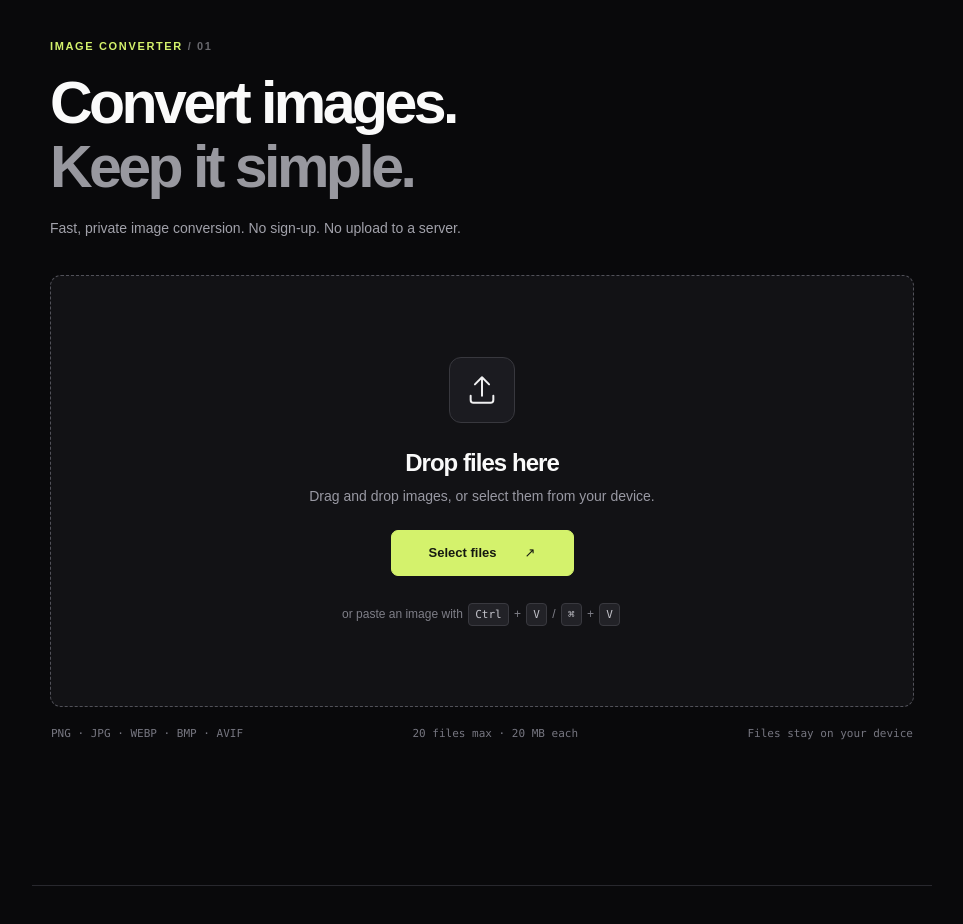
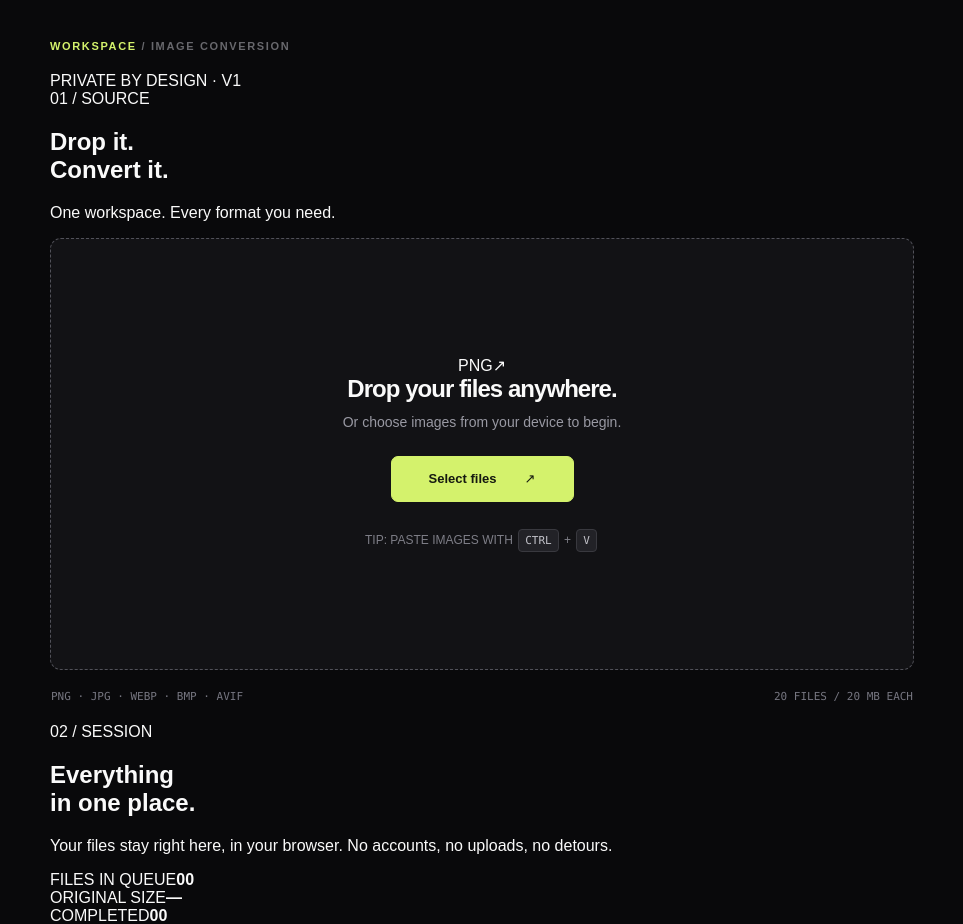
Before and after one commit to shymok-nt/ConvertTrio, a Next.js app: page / in a window 1280 px wide. Shown: the part 100-1024 px from the top of the page, without its empty margins (158-1121 px from the left). Built offline with nearby package versions, Linux system fonts and the light colour scheme.

Commit message:
design: build distinct split-screen conversion studio with live session sidebar

```diff
--- a/src/app/page.tsx
+++ b/src/app/page.tsx
@@ -124,6 +124,9 @@ export default function HomePage() {
 
   const finished = queue.filter((item) => item.status === "done").length;
   const pending = queue.filter((item) => item.status === "ready" || item.status === "error").length;
+  const totalBytes = queue.reduce((sum, item) => sum + item.file.size, 0);
+  const errors = queue.filter((item) => item.status === "error").length;
+  const conversionProgress = queue.length ? Math.round((finished / queue.length) * 100) : 0;
 
   return (
     <main className="shell">
@@ -132,43 +135,89 @@ export default function HomePage() {
         <div className="header-right"><span className="header-status"><span className="online-dot" /> Browser-based conversion</span><a href="#about" className="header-link">How it works</a></div>
       </header>
       <div className="workspace" id="converter">
-        <div className="intro"><div className="intro-label">IMAGE CONVERTER <span> / 01</span></div><h1>Convert images.<br /><span>Keep it simple.</span></h1><p>Fast, private image conversion. No sign-up. No upload to a server.</p></div>
+        <div className="workspace-heading">
+          <div className="intro-label">WORKSPACE <span>/ IMAGE CONVERSION</span></div>
+          <span className="workspace-version">PRIVATE BY DESIGN · V1</span>
+        </div>
         <input ref={inputRef} className="sr-only" type="file" multiple accept="image/png,image/jpeg,image/webp,image/bmp,image/avif,.bmp,.avif" aria-label="Select images" onChange={(event) => { if (event.target.files) addFiles(event.target.files); event.target.value = ""; }} />
+        <div className="studio-layout">
+          <section className="studio-main" aria-label="Image workspace">
+            <div className="studio-title">
+              <span className="section-overline">01 / SOURCE</span>
+              <h1>Drop it.<br /><span>Convert it.</span></h1>
+              <p>One workspace. Every format you need.</p>
+            </div>
             {queue.length === 0 ? (
-          <section className={`dropzone ${dragging ? "dragging" : ""}`} aria-label="Upload images"
+              <div className={`dropzone ${dragging ? "dragging" : ""}`} aria-label="Upload images"
                 onDragEnter={(event) => { event.preventDefault(); dragDepthRef.current++; setDragging(true); }}
                 onDragOver={(event) => { event.preventDefault(); event.dataTransfer.dropEffect = "copy"; }}
                 onDragLeave={(event) => { event.preventDefault(); dragDepthRef.current = Math.max(0, dragDepthRef.current - 1); if (dragDepthRef.current === 0) setDragging(false); }}
                 onDrop={(event) => { event.preventDefault(); dragDepthRef.current = 0; setDragging(false); addFiles(event.dataTransfer.files); }}>
-            <div className="drop-icon" aria-hidden="true"><svg width="34" height="34" viewBox="0 0 24 24" fill="none" stroke="currentColor" strokeWidth="1.4" strokeLinecap="round" strokeLinejoin="round"><path d="M12 16V3m0 0-5 5m5-5 5 5M4 16v3a2 2 0 0 0 2 2h12a2 2 0 0 0 2-2v-3"/></svg></div>
-            <h2>Drop files here</h2>
-            <p>Drag and drop images, or select them from your device.</p>
+                <div className="drop-illustration" aria-hidden="true">
+                  <div className="illustration-sheet illustration-sheet-back" />
+                  <div className="illustration-sheet illustration-sheet-front"><span>PNG</span><span>↗</span></div>
+                </div>
+                <h2>Drop your files anywhere.</h2>
+                <p>Or choose images from your device to begin.</p>
                 <button type="button" className="primary-button select-button" onClick={() => inputRef.current?.click()}>Select files <span aria-hidden="true">↗</span></button>
-            <div className="drop-hint">or paste an image with <kbd>Ctrl</kbd> + <kbd>V</kbd> / <kbd>⌘</kbd> + <kbd>V</kbd></div>
-          </section>
+                <div className="drop-hint">TIP: PASTE IMAGES WITH <kbd>CTRL</kbd> + <kbd>V</kbd></div>
+              </div>
             ) : (
-          <section className="queue-panel" aria-label="Conversion queue">
-            <div className="queue-header"><div><h2>Your files <span>{queue.length}</span></h2><p>Choose an output format for each image.</p></div><div className="queue-header-actions"><button type="button" className="secondary-button" disabled={working || queue.length >= 20} onClick={() => inputRef.current?.click()}>+ Add files</button><button type="button" className="ghost-button" disabled={working} onClick={clearAll}>Clear all</button></div></div>
+              <div className="queue-panel" aria-label="Conversion queue">
+                <div className="queue-header">
+                  <div><span className="section-overline">YOUR QUEUE</span><h2>{queue.length} image{queue.length !== 1 ? "s" : ""} ready</h2></div>
+                  <div className="queue-header-actions">
+                    <button type="button" className="secondary-button" disabled={working || queue.length >= 20} onClick={() => inputRef.current?.click()}>+ Add files</button>
+                    <button type="button" className="ghost-button" disabled={working} onClick={clearAll}>Clear all</button>
+                  </div>
+                </div>
                 <div className="queue-table" role="list">
                   {queue.map((item) => (
                     <div className="queue-row" role="listitem" key={item.id}>
                       <div className="file-icon" aria-hidden="true"><svg width="20" height="20" viewBox="0 0 24 24" fill="none" stroke="currentColor" strokeWidth="1.5" strokeLinecap="round" strokeLinejoin="round"><path d="M14 2H6a2 2 0 0 0-2 2v16a2 2 0 0 0 2 2h12a2 2 0 0 0 2-2V8z"/><path d="M14 2v6h6M8 15l3-3 2 2 2-2 2 3"/></svg></div>
-                  <div className="file-main"><strong title={item.file.name}>{item.file.name}</strong><span>{formatBytes(item.file.size)} <span className="file-divider">·</span> {item.status === "done" ? "Converted" : item.status === "converting" ? "Processing…" : item.status === "error" ? "Failed" : "Ready"}</span>
+                      <div className="file-main">
+                        <strong title={item.file.name}>{item.file.name}</strong>
+                        <span>{formatBytes(item.file.size)} <span className="file-divider">·</span> {item.status === "done" ? "Converted" : item.status === "converting" ? "Processing…" : item.status === "error" ? "Failed" : "Ready"}</span>
                         {item.status === "converting" && <div className="row-progress" role="progressbar" aria-label={`Converting ${item.file.name}`} aria-valuenow={item.progress} aria-valuemin={0} aria-valuemax={100}><div style={{ width: `${item.progress}%` }} /></div>}
                         {item.status === "error" && <small className="row-error" role="status">{item.error}</small>}
                       </div>
-                  <div className="row-actions"><label className="format-label" htmlFor={`format-${item.id}`}>TO</label><select id={`format-${item.id}`} value={item.format} disabled={working} onChange={(event) => changeFormat(item.id, event.target.value as OutputFormat)}>{formats.map((format) => <option key={format.value} value={format.value}>{format.label}</option>)}</select>
+                      <div className="row-actions">
+                        <label className="format-label" htmlFor={`format-${item.id}`}>TO</label>
+                        <select id={`format-${item.id}`} value={item.format} disabled={working} onChange={(event) => changeFormat(item.id, event.target.value as OutputFormat)}>{formats.map((format) => <option key={format.value} value={format.value}>{format.label}</option>)}</select>
                         {item.status === "done" && item.output ? <a className="download-button" href={item.output.url} download={item.output.name}><span aria-hidden="true">↓</span> Download</a> : <span className={`row-state ${item.status === "error" ? "state-error" : ""}`}>{item.status === "converting" ? `${item.progress}%` : item.status === "error" ? "Error" : "Waiting"}</span>}
                         <button type="button" className="remove-button" aria-label={`Remove ${item.file.name}`} title="Remove" disabled={working} onClick={() => removeFile(item.id)}>×</button>
                       </div>
                     </div>
                   ))}
                 </div>
-            <div className="queue-footer"><span>{finished} of {queue.length} converted</span><button type="button" className="primary-button" disabled={working || pending === 0} onClick={convert}>{working ? "Converting…" : pending > 0 && finished > 0 ? "Convert remaining" : "Convert files"} <span aria-hidden="true">→</span></button></div>
-          </section>
+                <div className="queue-footer">
+                  <span>{finished} / {queue.length} converted</span>
+                  <button type="button" className="primary-button" disabled={working || pending === 0} onClick={convert}>{working ? "Converting…" : pending > 0 && finished > 0 ? "Convert remaining" : "Convert files"} <span aria-hidden="true">→</span></button>
+                </div>
+              </div>
             )}
             {notice && <div className="inline-notice" role="alert"><span aria-hidden="true">!</span>{notice}<button type="button" onClick={() => setNotice("")} aria-label="Dismiss notification">×</button></div>}
-        <div className="workspace-foot"><span>PNG · JPG · WEBP · BMP · AVIF</span><span>20 files max · 20 MB each</span><span>Files stay on your device</span></div>
+            <div className="workspace-foot"><span>PNG · JPG · WEBP · BMP · AVIF</span><span>20 FILES / 20 MB EACH</span></div>
+          </section>
+          <aside className="studio-sidebar" aria-label="Workspace information">
+            <div className="sidebar-top">
+              <span className="section-overline">02 / SESSION</span>
+              <h2>Everything<br />in one place.</h2>
+              <p>Your files stay right here, in your browser. No accounts, no uploads, no detours.</p>
+            </div>
+            <div className="session-metrics" aria-live="polite">
+              <div className="metric"><span>FILES IN QUEUE</span><strong>{String(queue.length).padStart(2, "0")}</strong></div>
+              <div className="metric"><span>ORIGINAL SIZE</span><strong>{queue.length ? formatBytes(totalBytes) : "—"}</strong></div>
+              <div className="metric"><span>COMPLETED</span><strong>{String(finished).padStart(2, "0")}</strong></div>
+              {errors > 0 && <div className="metric metric-error"><span>NEEDS ATTENTION</span><strong>{String(errors).padStart(2, "0")}</strong></div>}
+            </div>
+            <div className="sidebar-progress">
+              <div className="sidebar-progress-label"><span>SESSION PROGRESS</span><strong>{conversionProgress}%</strong></div>
+              <div className="sidebar-progress-track" role="progressbar" aria-label="Completed files" aria-valuenow={conversionProgress} aria-valuemin={0} aria-valuemax={100}><div style={{ width: `${conversionProgress}%` }} /></div>
+            </div>
+            <div className="sidebar-note"><span className="online-dot" /> LOCAL PROCESSING <p>Nothing leaves this device. All conversion happens in your browser.</p></div>
+          </aside>
+        </div>
       </div>
       <section className="about" id="about"><div><span className="about-kicker">HOW IT WORKS</span><h2>Just your files.<br />Nothing else.</h2></div><p>Select images, choose PNG, JPG or WebP for each file, and download the results. Conversion runs in your browser using local image processing. BMP and AVIF input depends on your browser&apos;s decoding support.</p></section>
       <footer><span>© {new Date().getFullYear()} ConvertTrio</span><span>Built for quick, private conversions.</span></footer>
```
Lines whose indentation alone changed are shown as unchanged.
